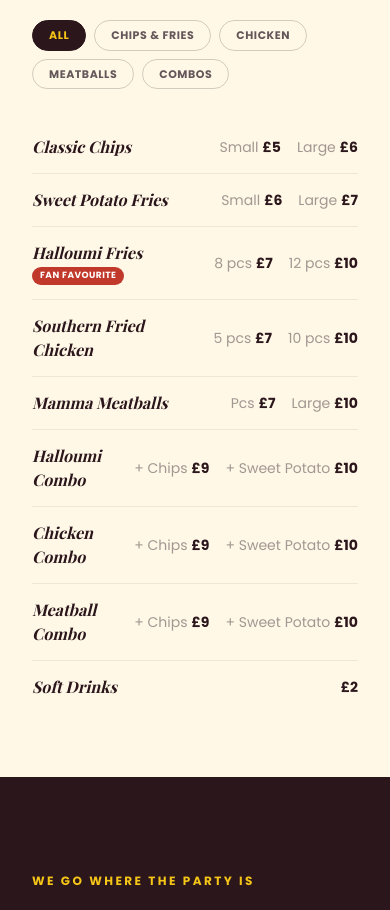
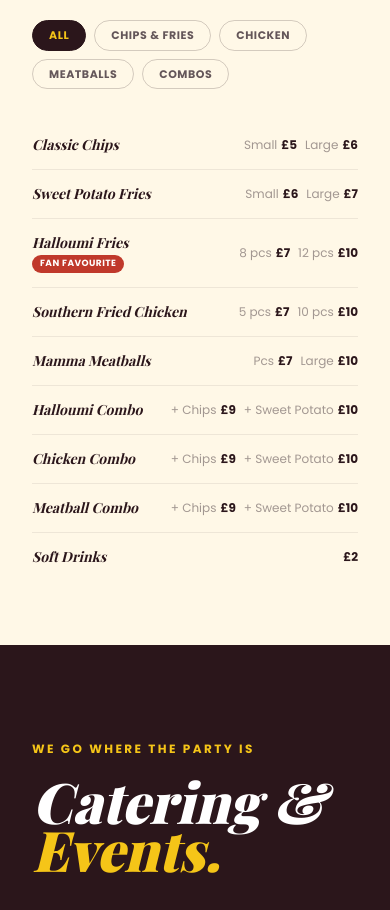
Before and after one commit to aidanwightman/mr-chips-nextjs, a Next.js app: page / in a window 390 px wide. Shown: the part 2580-3490 px from the top of the page. Built offline with nearby package versions, Linux system fonts and the light colour scheme.

Commit message:
Menu: tighter font/spacing on mobile to prevent name wrapping

```diff
--- a/src/components/Menu.tsx
+++ b/src/components/Menu.tsx
@@ -114,7 +114,7 @@ export default function Menu() {
                     {item.tag}
                   </span>
                   <div className="flex flex-col gap-0.5">
-                    <span className="font-[family-name:var(--font-playfair)] italic font-bold text-[#2B161B] text-base sm:text-lg">
+                    <span className="font-[family-name:var(--font-playfair)] italic font-bold text-[#2B161B] text-sm sm:text-lg">
                       {item.name}
                     </span>
                     {item.badge && (
@@ -124,7 +124,7 @@ export default function Menu() {
                     )}
                   </div>
                 </div>
-                <div className="flex gap-4 text-sm text-[#645659] shrink-0 ml-4">
+                <div className="flex gap-2 sm:gap-4 text-xs sm:text-sm text-[#645659] shrink-0 ml-2 sm:ml-4">
                   {item.prices.map(p => (
                     <span key={p.label} className="flex items-center gap-1">
                       {p.label && <span className="text-[#645659]/60">{p.label}</span>}
```
